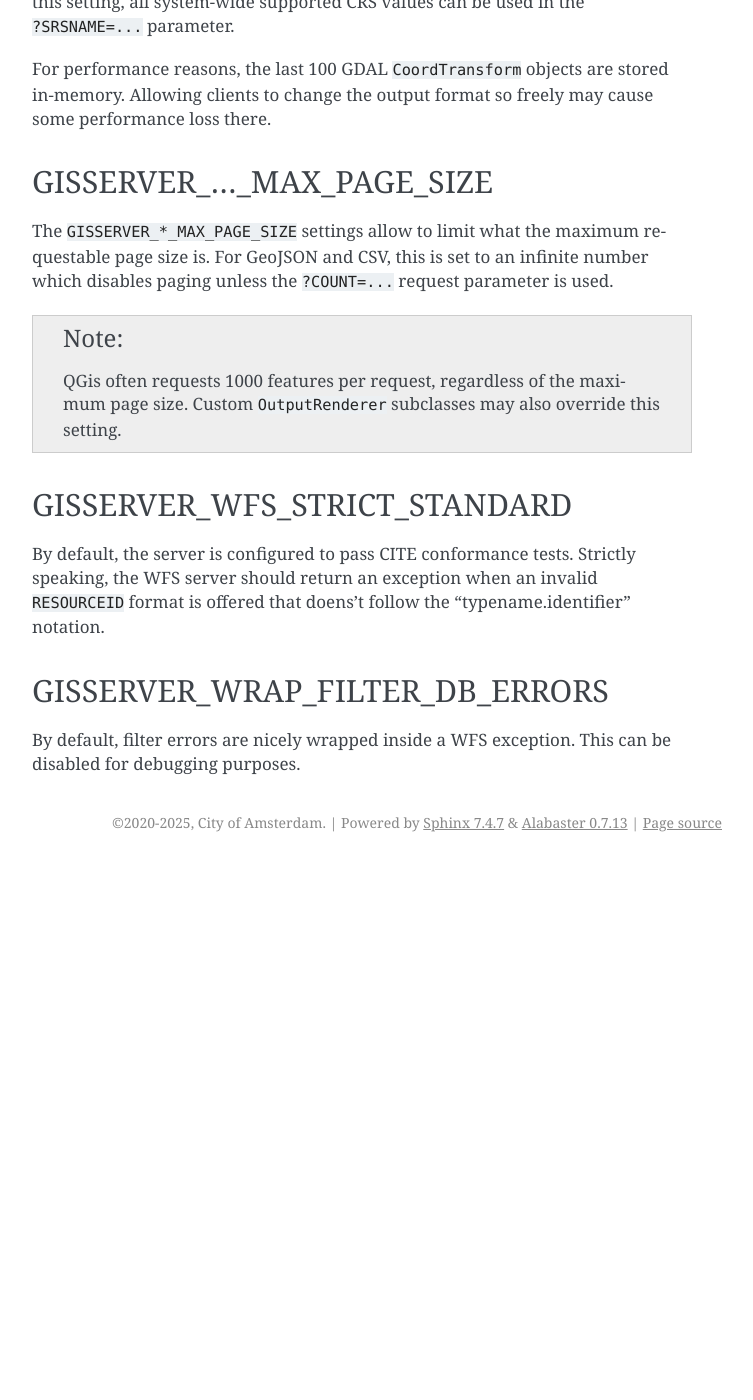
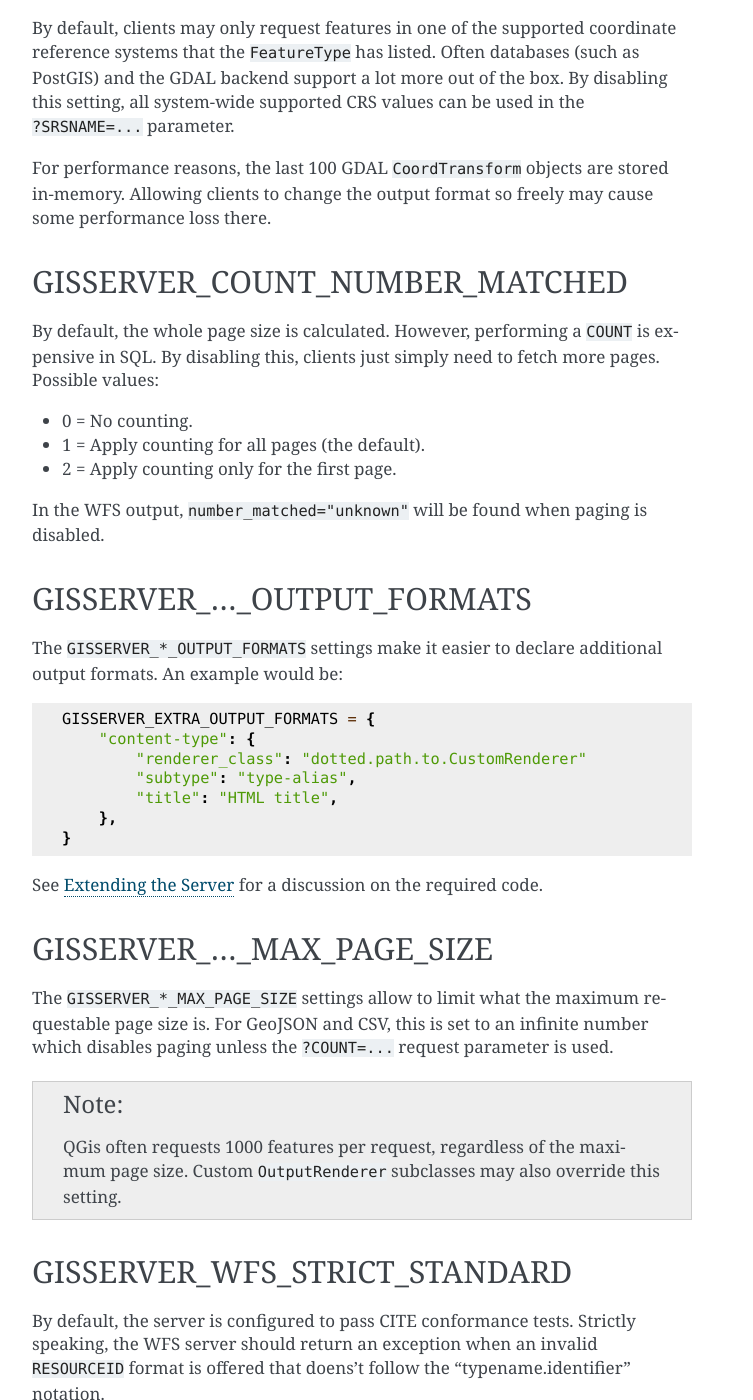
Before and after one commit to Amsterdam/django-gisserver, a Sphinx documentation site: the page built from docs/settings.rst, in a window 1280 px wide and 1400 px high, scrolled down 1123 px. Shown: the whole window, without its empty margins (388-1141 px from the left). Built offline with Sphinx 7.4.7, drawn with Linux system fonts in a browser that asks for light colours; before the commit the page ends 1985 px from its top, so only the background shows below that; some of the changed text lies outside the part shown.

Commit message:
docs: document new settings of 2.0 release

```diff
--- a/docs/settings.rst
+++ b/docs/settings.rst
@@ -13,6 +13,11 @@ The defaults are:
     GISSERVER_CAPABILITIES_BOUNDING_BOX = True
     GISSERVER_USE_DB_RENDERING = True
     GISSERVER_SUPPORTED_CRS_ONLY = True
+    GISSERVER_COUNT_NUMBER_MATCHED = 1
+
+    # Output rendering
+    GISSERVER_EXTRA_OUTPUT_FORMATS = {}
+    GISSERVER_GET_FEATURE_OUTPUT_FORMATS = {}
 
     # Max page size
     GISSERVER_DEFAULT_MAX_PAGE_SIZE = 5000
@@ -44,7 +49,7 @@ However, if you're not using PostgreSQL+PostGIS, you may want to disable this op
 
 
 GISSERVER_SUPPORTED_CRS_ONLY
---------------------------------
+----------------------------
 
 By default, clients may only request features in one of the supported coordinate reference systems
 that the ``FeatureType`` has listed. Often databases (such as PostGIS) and the GDAL backend support
@@ -53,6 +58,39 @@ used in the ``?SRSNAME=...`` parameter.
 
 For performance reasons, the last 100 GDAL ``CoordTransform`` objects are stored in-memory.
 Allowing clients to change the output format so freely may cause some performance loss there.
+
+
+GISSERVER_COUNT_NUMBER_MATCHED
+------------------------------
+
+By default, the whole page size is calculated. However, performing a ``COUNT`` is expensive in SQL.
+By disabling this, clients just simply need to fetch more pages.
+Possible values:
+
+* 0 = No counting.
+* 1 = Apply counting for all pages (the default).
+* 2 = Apply counting only for the first page.
+
+In the WFS output, ``number_matched="unknown"`` will be found when paging is disabled.
+
+
+GISSERVER\_..._OUTPUT_FORMATS
+-----------------------------
+
+The ``GISSERVER_*_OUTPUT_FORMATS`` settings make it easier to declare additional output formats.
+An example would be:
+
+.. code-block:: python
+
+    GISSERVER_EXTRA_OUTPUT_FORMATS = {
+        "content-type": {
+            "renderer_class": "dotted.path.to.CustomRenderer"
+            "subtype": "type-alias",
+            "title": "HTML title",
+        },
+    }
+
+See :doc:`extensions` for a discussion on the required code.
 
 
 GISSERVER\_..._MAX_PAGE_SIZE
```
